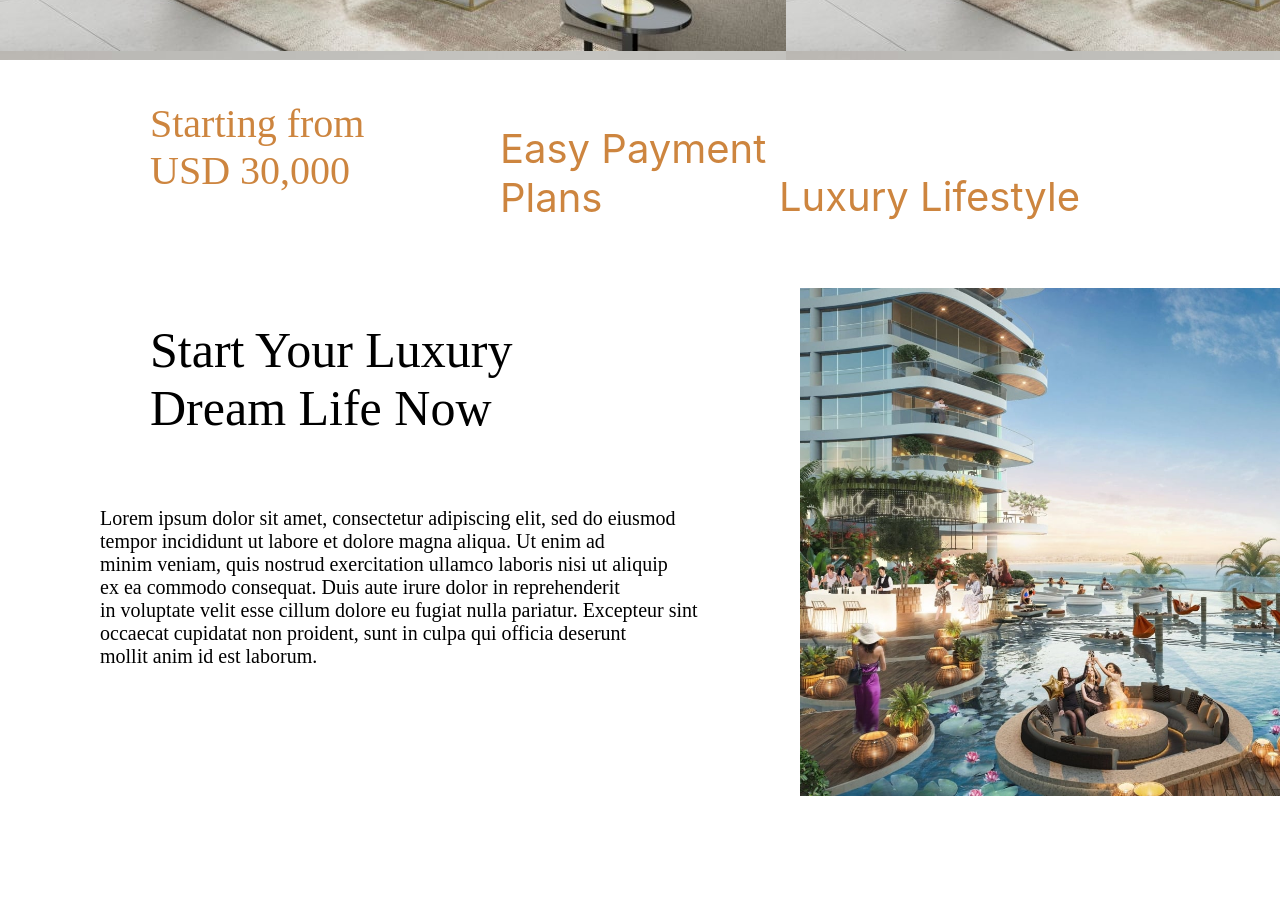
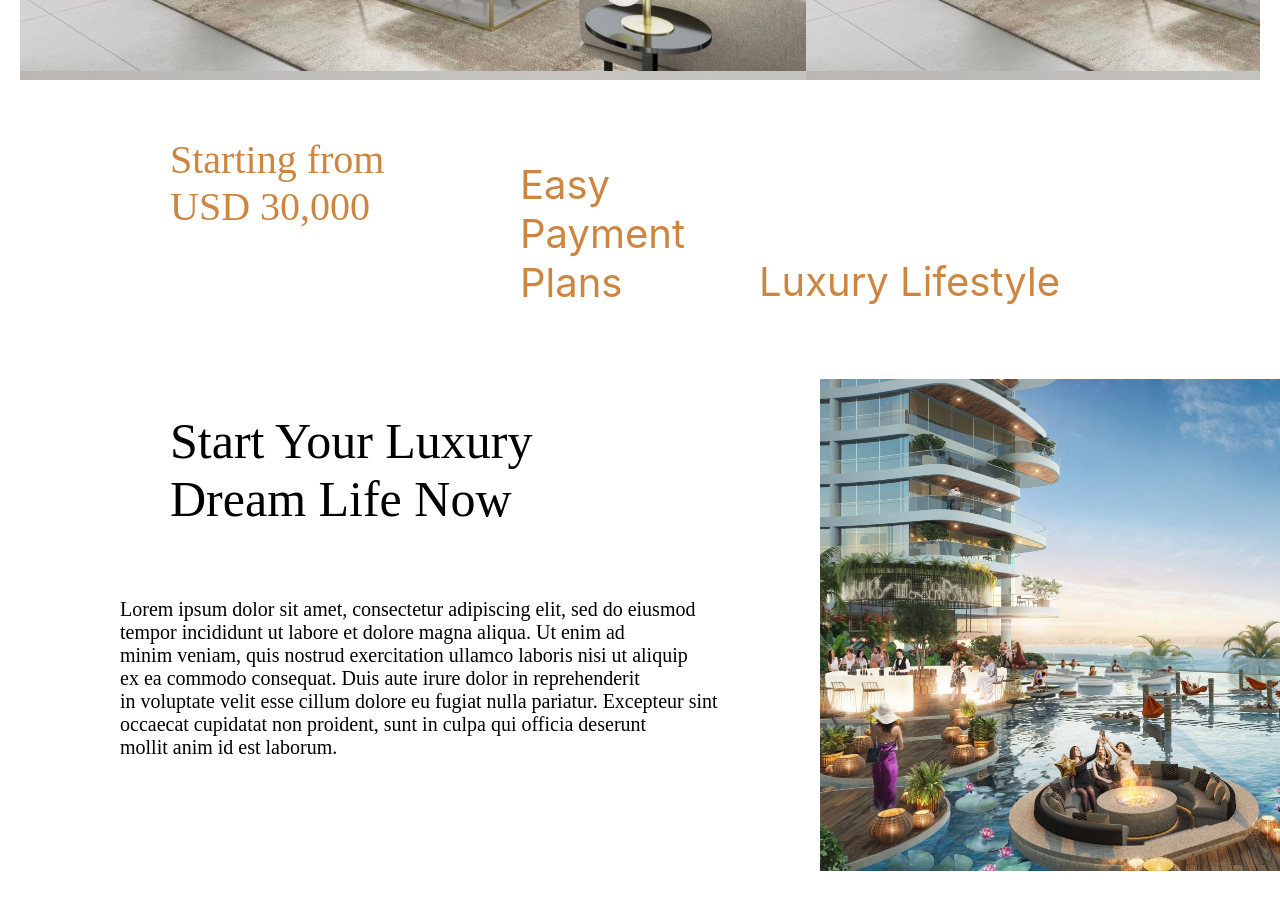
Before and after one commit to samim195/real-estate, a React (Create React App) app: page / in a window 1280 px wide. Shown: the part 640-1550 px from the top of the page. Built offline with nearby package versions, Linux system fonts and the light colour scheme.

Commit message:
split into grid layouts

```diff
--- a/src/App.css
+++ b/src/App.css
@@ -1,6 +1,3 @@
-.App {
-
-}
 
 .bk-col {
   background-color: grey;
--- a/src/App.js
+++ b/src/App.js
@@ -2,19 +2,9 @@ import React from 'react';
 import './App.css';
 import Header from './header/Header.js'
 
-import HomeImage from './CustomImage/CustomImageApt.js';
-import Layer3 from './layer3/Layer3.js';
 import Properties from './Components/Properties/Properties.js'
 import { BrowserRouter, Routes, Route } from "react-router-dom";
-
-function Home() {
-  return (
-    <div className="App">
-      <HomeImage></HomeImage>
-      <Layer3></Layer3>
-  </div>
-  );
-}
+import Home from './Components/Home/Home';
 
 
 function App() {
--- /dev/null
+++ b/src/Components/Home/Home.js
@@ -0,0 +1,29 @@
+import HomeImage from '../../CustomImage/CustomImageApt.js';
+import Layer4 from './Lay4.js';
+import { Grid } from '@mui/material';
+import React from 'react';
+import Layer3 from './layer3/Layer3.js';
+
+
+export default function Home() {
+    return (
+      <div style={{ padding: '20px' }}>
+        <Grid container spacing={2}>
+          {/* First Row */}
+          <Grid item xs={12}>
+            <HomeImage></HomeImage>
+          </Grid>
+
+          {/* Second Row */}
+          <Grid item xs={12} >
+            <Layer3></Layer3>
+          </Grid>
+
+          {/* Third Row */}
+          <Grid item xs={12}>
+            <Layer4></Layer4>
+          </Grid>
+        </Grid>
+      </div>
+    );
+  }
--- a/src/layer3/Layer3.js
+++ b/src/Components/Home/Lay4.js
@@ -2,12 +2,9 @@ import React from 'react'
 import './layer3.css'
 import pc1 from './pc1.jpg'
 
-function Layer3 () {
+function Layer4 () {
     return (
-        <div className="layer3div">
-            <p className="lay1">Starting from<br></br>USD 30,000</p>
-            <p className="lay2">Easy Payment Plans</p>
-            <p className="lay3">Luxury Lifestyle</p>
+        <div className="layer4div">
             <p className="lay4">Start Your Luxury<br></br>Dream Life Now</p>
             <p className="lay5">Lorem ipsum dolor sit amet, consectetur adipiscing elit, sed do eiusmod<br></br> tempor incididunt ut labore et dolore magna aliqua. Ut enim ad<br></br> minim veniam, quis nostrud exercitation ullamco laboris nisi ut aliquip<br></br> ex ea commodo consequat. Duis aute irure dolor in reprehenderit<br></br> in voluptate velit esse cillum dolore eu fugiat nulla pariatur. Excepteur sint <br></br>occaecat cupidatat non proident, sunt in culpa qui officia deserunt<br></br> mollit anim id est laborum.</p>
             <img className="image3" src={pc1} />
@@ -15,4 +12,4 @@ function Layer3 () {
     )
 }
 
-export default Layer3;
+export default Layer4;
--- a/src/layer3/layer3.css
+++ b/src/Components/Home/layer3.css
@@ -1,6 +1,11 @@
 .layer3div {
     position: relative;
     top: 100px;
+}
+
+.layer4div {
+    position: relative;
+    top: 50px;
 }
 
 .lay1 {
--- /dev/null
+++ b/src/Components/Home/layer3/Layer3.js
@@ -0,0 +1,15 @@
+import React from 'react'
+import '../layer3.css'
+
+
+function Layer3 () {
+    return (
+        <div className="layer3div">
+            <p className="lay1">Starting from<br></br>USD 30,000</p>
+            <p className="lay2">Easy Payment Plans</p>
+            <p className="lay3">Luxury Lifestyle</p>
+        </div>
+    )
+}
+
+export default Layer3;
--- a/src/Components/Properties/Properties.js
+++ b/src/Components/Properties/Properties.js
@@ -2,15 +2,22 @@ import React from 'react'
 import SearchBox from './SearchBox';
 import './Properties.css';
 import BoxList from './BoxList/BoxList';
+import { Grid, Paper } from '@mui/material';
 
 function Properties() {
   return (
-    <div>
-    <SearchBox></SearchBox>
-    <div className=''>
-    <BoxList ></BoxList>
-    </div>
+    <div style={{ padding: '20px' }}>
+      <Grid container spacing={2}>
+        {/* First Row */}
+        <Grid item xs={12}>
+          <Paper style={{ height: '100px' }}><SearchBox></SearchBox></Paper>
+        </Grid>
 
+        {/* Second Row */}
+        <Grid item xs={12}>
+          <Paper style={{ height: '100px' }}><BoxList ></BoxList></Paper>
+        </Grid>
+      </Grid>
     </div>
   );
 }
```
Also changed, not shown: src/Components/Home/Home.css (added), src/Components/Home/Lay4.css (added), src/Components/Home/pc1.jpg (renamed from src/layer3/pc1.jpg).
